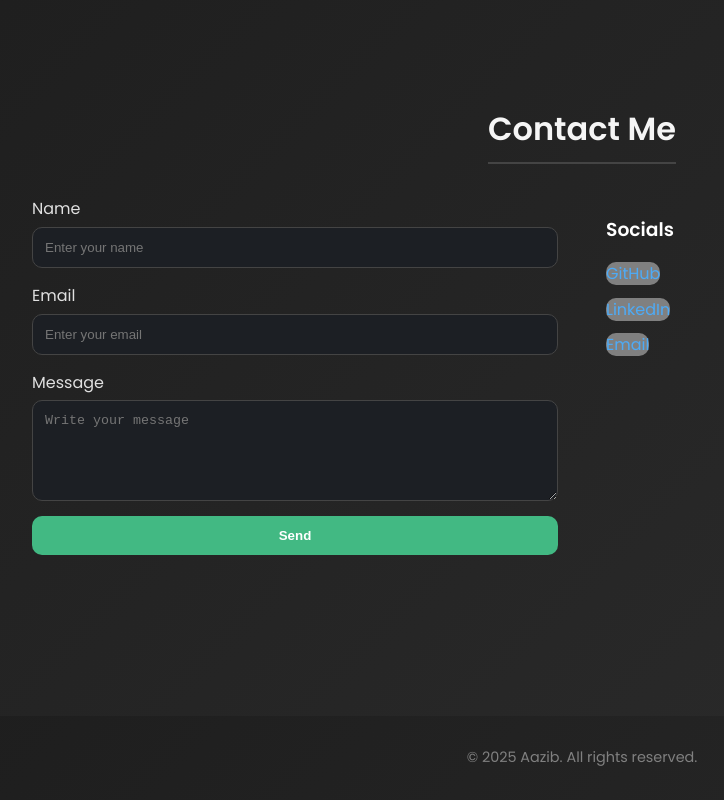
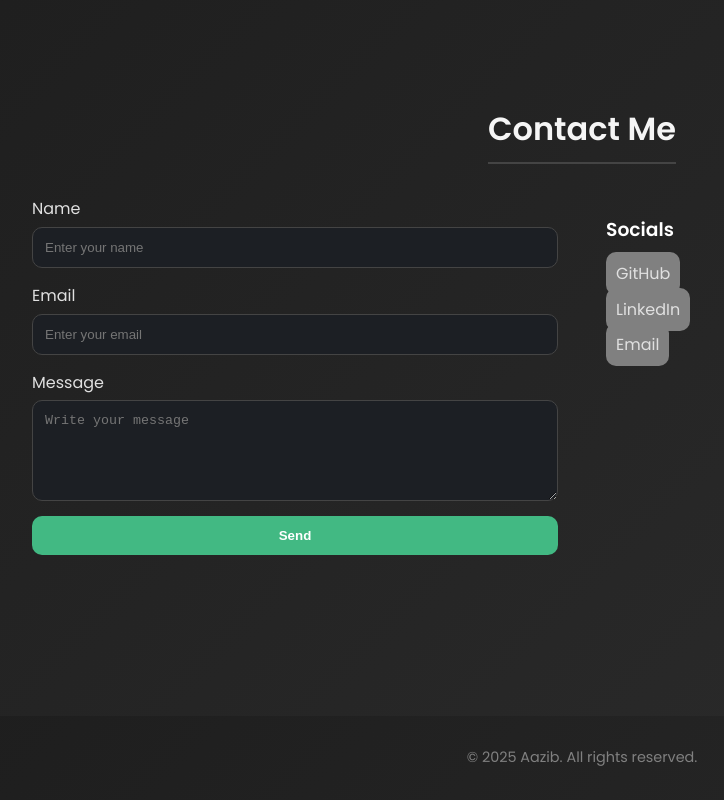
Before and after one commit to Aazib-Majeed/Portfolio, a Vue app: page / in a window 1280 px wide. Shown: the part 2484-3284 px from the top of the page, without its empty margins (58-782 px from the left). Built offline with nearby package versions, Linux system fonts and the light colour scheme.

Commit message:
Update style.css

```diff
--- a/src/style.css
+++ b/src/style.css
@@ -400,16 +400,20 @@ button:hover {
 
 .social-links a {
   width:30vw;
+  color: #e0e0e0;
   height:10vw;
   border-radius:10px;
   background:grey;
   font-weight: 500;
+  padding:10px;
   transition: color 0.3s;
 }
 
 .social-links a:hover {
   width:32vw;
   height:12vw;
+  text-decoration:none;
+
 }
 
 /* ========= Footer ========= */
```
